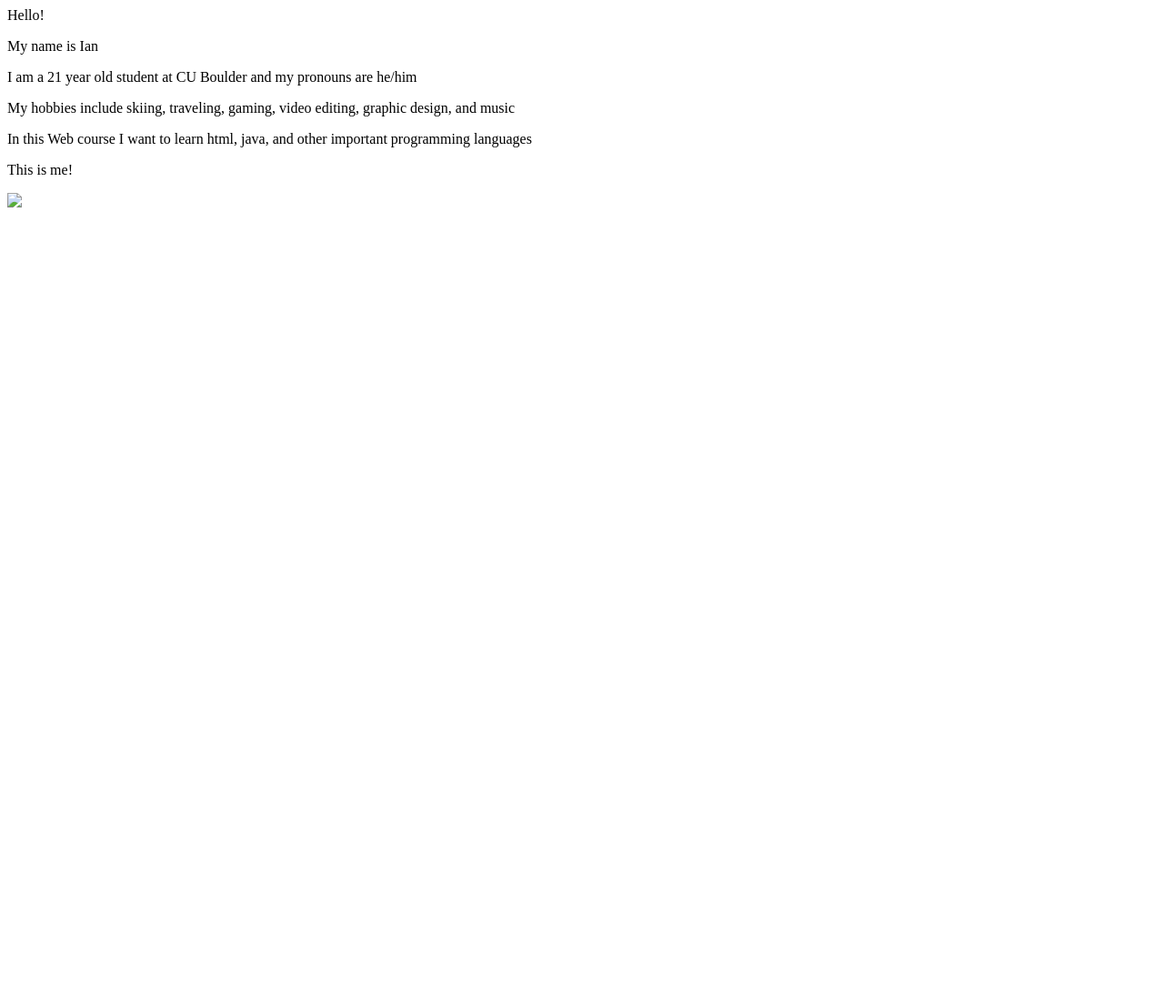
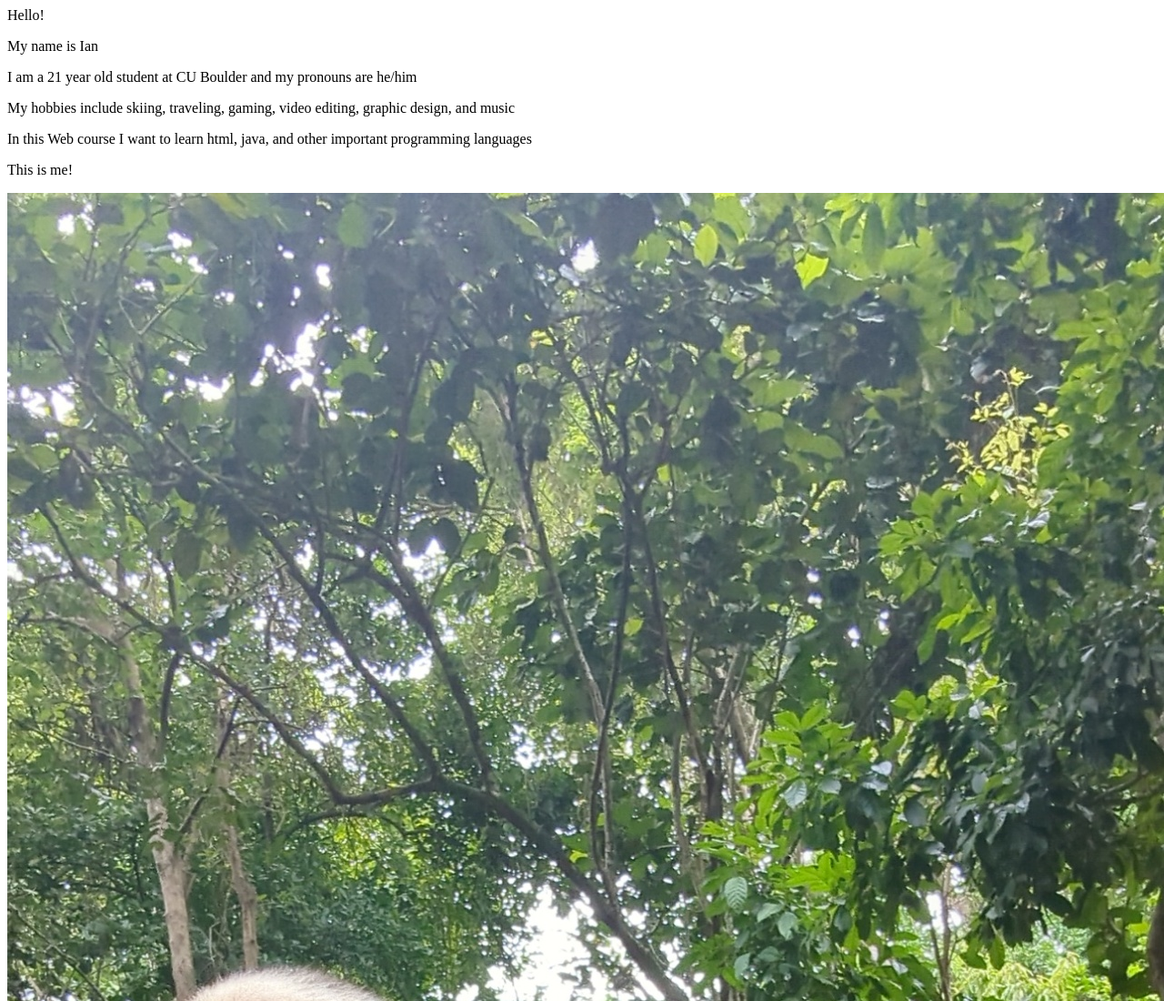
Before and after one commit to iandriscoll24/iandriscoll24.github.io, a plain HTML site: page wa/wa2.html in a window 1280 px wide. Shown: the top 1100 px of the page at 91% size. Before the commit the page ends 800 px from the top, so only its background shows below. Drawn offline with Linux system fonts and the light colour scheme.

Commit message:
Update wa2.html

```diff
--- a/wa/wa2.html
+++ b/wa/wa2.html
@@ -8,6 +8,6 @@
         <p>In this Web course I want to learn html, java, and other important programming languages</p>
 
         <p>This is me!</p>
-        <img src="me.jpg" />
+        <img src="/img/me.jpg" />
     </body>
 </html>
```
